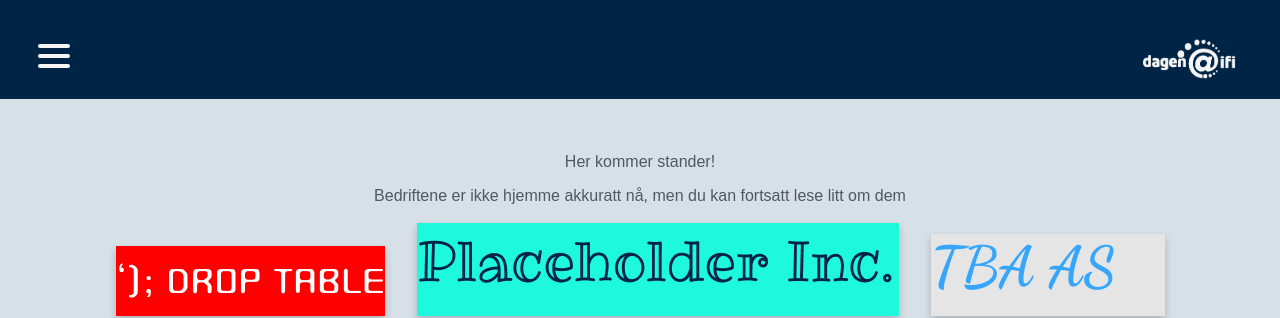
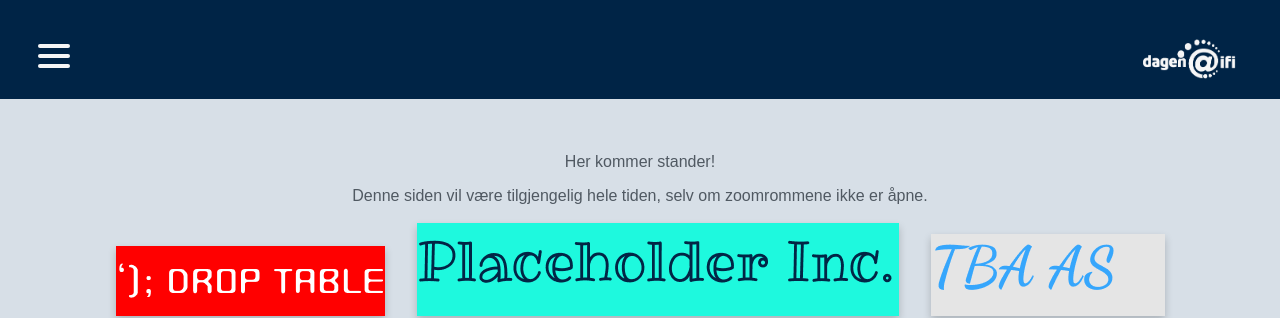
Before and after one commit to ifi-dagen/webpage, a React (Create React App) app: page /stander in a window 1280 px wide. Shown: the top 318 px of the page. Built offline with nearby package versions, Linux system fonts and the light colour scheme.

Commit message:
remove unused import and text

```diff
--- a/src/Stander.js
+++ b/src/Stander.js
@@ -2,7 +2,6 @@ import React, { Component } from 'react';
 import './App.css';
 import './stander.css';
 import Modal from './components/modal.js';
-import StengeBanner from './components/stengeBanner.js';
 import stand_info from './data/stand_info.js'
 
 export default class Stander extends Component {
@@ -73,7 +72,7 @@ export default class Stander extends Component {
     } else if (now < stand_start2){
       this.deactive_stand();
       display = (<div className="stand-container">
-                    <p>Bedriftene er ikke hjemme akkuratt nå, men du kan fortsatt lese litt om dem</p>
+                    <p>Denne siden vil være tilgjengelig hele tiden, selv om zoomrommene ikke er åpne.</p>
                     {this.stander("dag1")}
                  </div>);
     } else if (now < stand_stop2){
```
